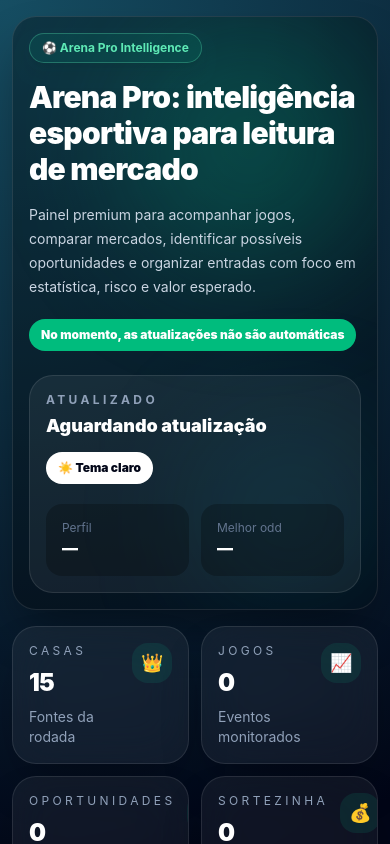
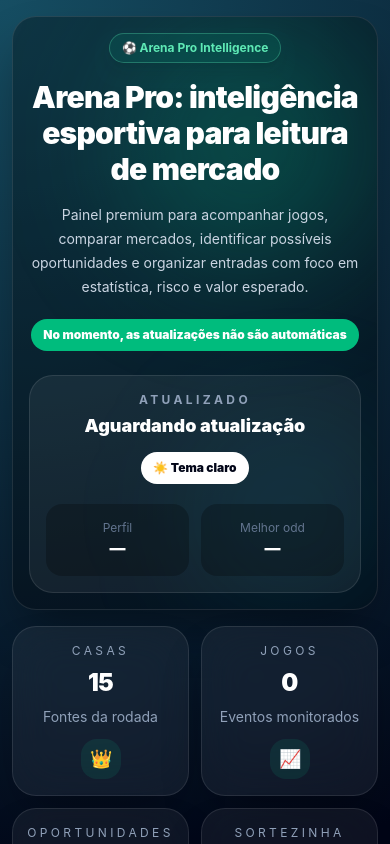
Before and after one commit to RicxZPlay/arena-pro, a React (Vite) app: page / in a window 390 px wide. Shown: the top 844 px of the page. Built offline with nearby package versions, Linux system fonts and the light colour scheme; the HTML template or start-up script is replaced by a standard one.

Commit message:
UI: Center header, footer, and cards on mobile

```diff
--- a/src/App.jsx
+++ b/src/App.jsx
@@ -81,7 +81,7 @@
   return (
     <ShellCard theme={theme}>
       <div className="p-4 sm:p-5">
-        <div className="flex items-start justify-between gap-3 sm:gap-4">
+        <div className="flex flex-col items-center text-center sm:flex-row sm:items-start sm:justify-between sm:text-left gap-3 sm:gap-4">
           <div>
             <p className={cx("text-xs uppercase tracking-[0.28em]", theme === "dark" ? "text-slate-400" : "text-slate-500")}>{label}</p>
             <p className="mt-2 text-2xl font-black tracking-tight sm:text-3xl">{value ?? "—"}</p>
@@ -96,7 +96,7 @@
 
 function SectionHeader({ eyebrow, title, description, theme }) {
   return (
-    <div className="mb-4 sm:mb-5">
+    <div className="mb-4 sm:mb-5 flex flex-col items-center text-center sm:items-start sm:text-left">
       <p className={cx("text-[10px] font-bold uppercase tracking-[0.28em] sm:text-xs sm:tracking-[0.35em]", theme === "dark" ? "text-emerald-300" : "text-emerald-700")}>{eyebrow}</p>
       <h2 className="mt-2 text-xl font-black tracking-tight sm:text-2xl md:text-3xl">{title}</h2>
       {description ? <p className={cx("mt-2 max-w-3xl text-sm leading-6", theme === "dark" ? "text-slate-400" : "text-slate-600")}>{description}</p> : null}
@@ -460,22 +460,22 @@
           <div className="absolute right-0 top-0 h-64 w-64 rounded-full bg-emerald-400/20 blur-3xl" />
           <div className="absolute bottom-0 left-1/2 h-48 w-48 rounded-full bg-cyan-400/10 blur-3xl" />
           <div className="relative flex flex-col gap-6 lg:flex-row lg:items-center lg:justify-between">
-            <div className="max-w-3xl">
+            <div className="max-w-3xl flex flex-col items-center text-center lg:items-start lg:text-left">
               <div className="mb-4 inline-flex items-center gap-2 rounded-full border border-emerald-300/30 bg-emerald-400/10 px-3 py-1.5 text-xs font-bold text-emerald-300 shadow-lg shadow-emerald-950/10 sm:mb-5 sm:px-4 sm:py-2 sm:text-sm">⚽ Arena Pro Intelligence</div>
               <h1 className="text-3xl font-black tracking-tight sm:text-4xl md:text-6xl">Arena Pro: inteligência esportiva para leitura de mercado</h1>
               <p className={cx("mt-4 max-w-2xl text-sm leading-6 sm:text-base sm:leading-7 md:text-lg", theme === "dark" ? "text-slate-300" : "text-slate-600")}>Painel premium para acompanhar jogos, comparar mercados, identificar possíveis oportunidades e organizar entradas com foco em estatística, risco e valor esperado.</p>
-              <div className="mt-5 flex flex-wrap gap-3 sm:mt-6">
-                <span className="rounded-full bg-emerald-500 px-3 py-2 text-xs font-black text-white sm:px-4 sm:text-sm">
+              <div className="mt-5 flex flex-wrap justify-center lg:justify-start gap-3 sm:mt-6">
+                <span className="rounded-full bg-emerald-500 px-3 py-2 text-xs font-black text-white sm:px-4 sm:text-sm text-center">
                   No momento, as atualizações não são automáticas
                 </span>
               </div>
             </div>
             <div className={cx("w-full max-w-full sm:max-w-sm rounded-3xl border p-4 sm:p-5", theme === "dark" ? "border-white/10 bg-white/[0.06]" : "border-slate-200 bg-white/75")}>
-              <div className="flex flex-wrap items-center justify-between gap-3 sm:gap-4">
+              <div className="flex flex-col items-center text-center sm:flex-row sm:items-center sm:justify-between sm:text-left gap-3 sm:gap-4">
                 <div><p className="text-xs font-bold uppercase tracking-[0.28em] text-slate-400">Atualizado</p><p className="mt-1 text-lg font-black">{data.updatedAt}</p></div>
                 <button onClick={() => setTheme(theme === "dark" ? "light" : "dark")} className={cx("rounded-2xl px-3 py-2 text-xs font-black transition sm:px-4 sm:text-sm", theme === "dark" ? "bg-white text-slate-950 hover:bg-slate-200" : "bg-slate-950 text-white hover:bg-slate-800")}>{theme === "dark" ? "☀️ Tema claro" : "🌙 Tema escuro"}</button>
               </div>
-              <div className="mt-5 grid grid-cols-2 gap-3"><div className={cx("rounded-2xl p-4", theme === "dark" ? "bg-black/25" : "bg-slate-50")}><p className="text-xs text-slate-500">Perfil</p><p className="font-black">{data.summary.riskProfile || data.summary.perfilRisco || "—"}</p></div><div className={cx("rounded-2xl p-4", theme === "dark" ? "bg-black/25" : "bg-slate-50")}><p className="text-xs text-slate-500">Melhor odd</p><p className="font-black">{data.summary.bestOdd || data.summary.melhorOdd || "—"}</p></div></div>
+              <div className="mt-5 grid grid-cols-2 gap-3"><div className={cx("rounded-2xl p-4 text-center", theme === "dark" ? "bg-black/25" : "bg-slate-50")}><p className="text-xs text-slate-500">Perfil</p><p className="font-black">{data.summary.riskProfile || data.summary.perfilRisco || "—"}</p></div><div className={cx("rounded-2xl p-4 text-center", theme === "dark" ? "bg-black/25" : "bg-slate-50")}><p className="text-xs text-slate-500">Melhor odd</p><p className="font-black">{data.summary.bestOdd || data.summary.melhorOdd || "—"}</p></div></div>
             </div>
           </div>
         </header>
@@ -572,7 +572,7 @@
           </main>
         </section>
 
-        <footer className={cx("mt-6 rounded-[1.5rem] border p-4 sm:mt-8 sm:rounded-[2rem] sm:p-5", theme === "dark" ? "border-white/10 bg-black/25 text-slate-400" : "border-white/80 bg-white/65 text-slate-600")}>
+        <footer className={cx("mt-6 rounded-[1.5rem] border p-4 sm:mt-8 sm:rounded-[2rem] sm:p-5 flex flex-col items-center text-center sm:items-start sm:text-left", theme === "dark" ? "border-white/10 bg-black/25 text-slate-400" : "border-white/80 bg-white/65 text-slate-600")}>
           <div className="mb-4">
             <h3 className={cx("text-base font-black", theme === "dark" ? "text-white" : "text-slate-950")}>Jogo responsável</h3>
             <p className={cx("mt-1 text-sm", theme === "dark" ? "text-slate-400" : "text-slate-600")}>
```
